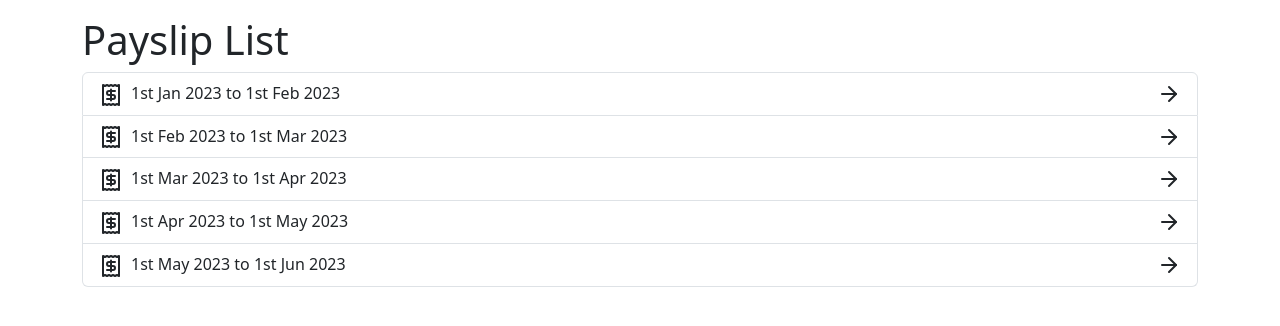
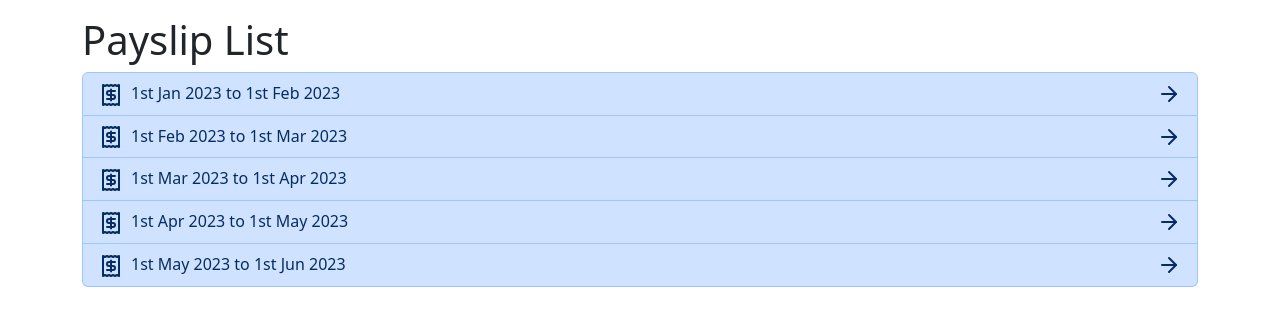
Before and after one commit to Mbarachi/payslip-manager, a React (Create React App) app: page / in a window 1280 px wide. Shown: the top 326 px of the page. Built offline with nearby package versions, Linux system fonts and the light colour scheme.

Commit message:
Adding capacitor for the web native building

```diff
--- a/package.json
+++ b/package.json
@@ -3,6 +3,8 @@
   "version": "0.1.0",
   "private": true,
   "dependencies": {
+    "@capacitor/cli": "^6.1.1",
+    "@capacitor/core": "^6.1.1",
     "@testing-library/jest-dom": "^5.17.0",
     "@testing-library/react": "^13.4.0",
     "@testing-library/user-event": "^13.5.0",
--- a/src/pages/PayslipList.tsx
+++ b/src/pages/PayslipList.tsx
@@ -21,7 +21,7 @@ const PayslipList = () => {
             <h1>Payslip List</h1>
             <ListGroup>
                 {payslips.map((payslip => (
-                    <ListGroup.Item key={payslip.id} action onClick={() => navigate(`/payslip/${payslip.id}`)}>
+                    <ListGroup.Item variant="primary" key={payslip.id} action onClick={() => navigate(`/payslip/${payslip.id}`)}>
                         <div className="flex-payslip">
                             <div>
                                 <Receipt style={{ marginRight: "0.5rem" }} />
```
Also changed, not shown: capacitor.config.ts (added, +9 -0 lines), 1 other file (tests, documents, lock files or other folders).
